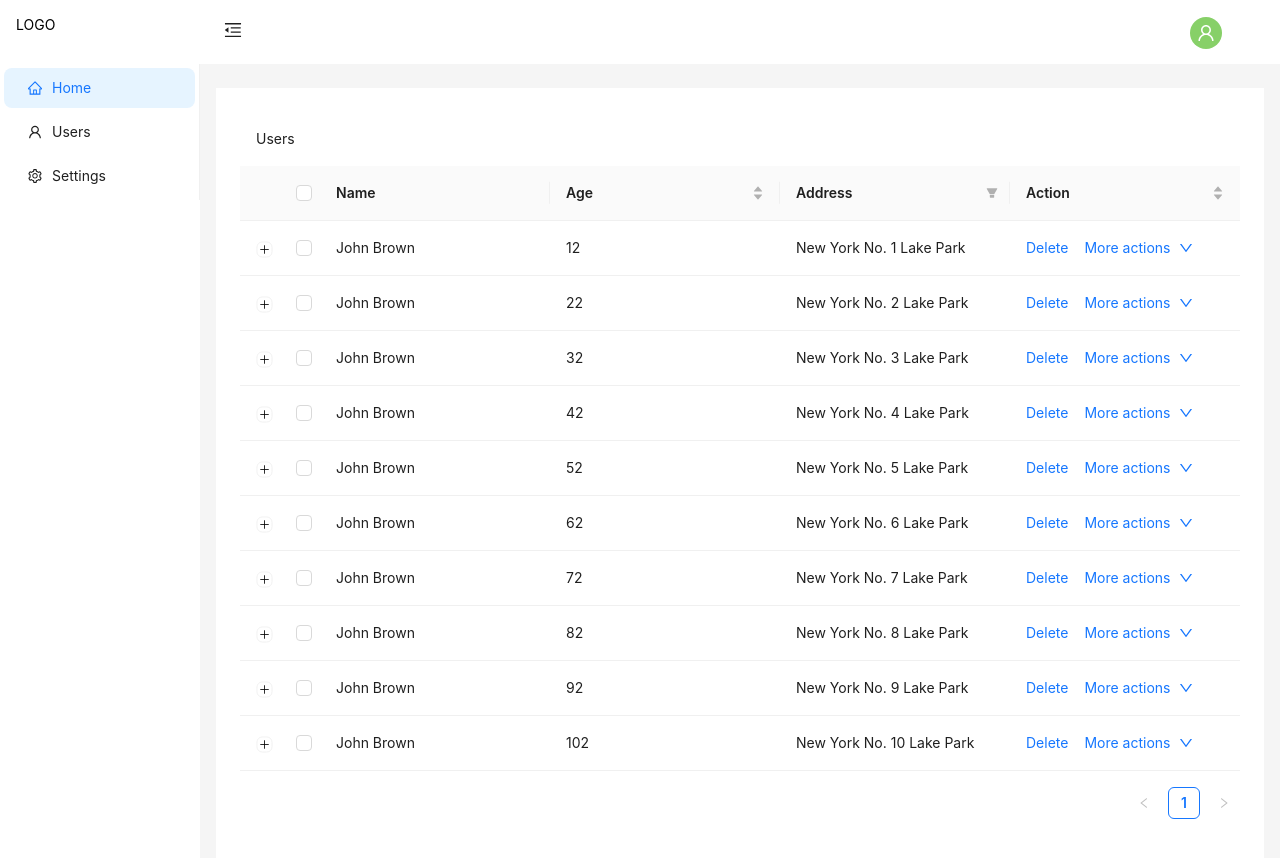
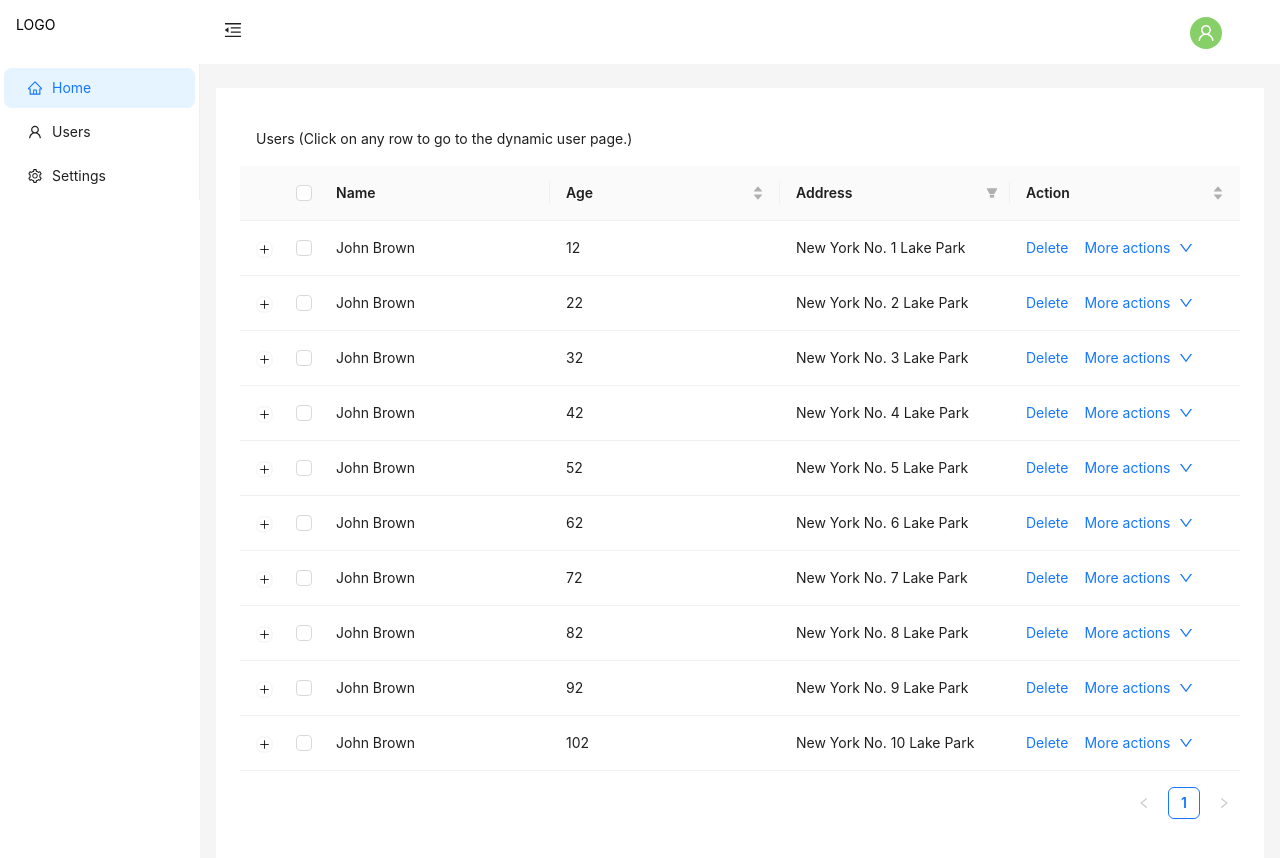
Before and after one commit to nimeshmaharjan1/dashboard-codebase, a Next.js app: page /users in a window 1280 px wide. Shown: the top 858 px of the page. Built offline with nearby package versions, Linux system fonts and the light colour scheme.

Commit message:
chore: added static and dynamic id pages along with redux initialization

```diff
--- a/features/users/components/user-list/index.tsx
+++ b/features/users/components/user-list/index.tsx
@@ -80,7 +80,7 @@ for (let i = 1; i <= 10; i++) {
 }
 
 const defaultExpandable = { expandedRowRender: (record: DataType) => <p>{record.description}</p> };
-const defaultTitle = () => 'Users';
+const defaultTitle = () => 'Users (Click on any row to go to the dynamic user page.)';
 const defaultFooter = () => 'Here is footer';
 
 const UserList: React.FC = () => {
```
